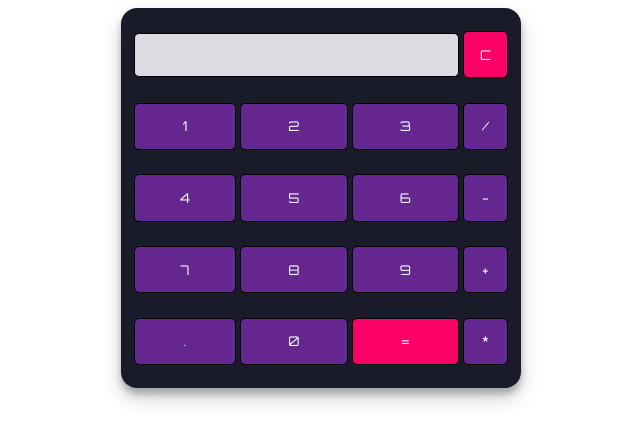
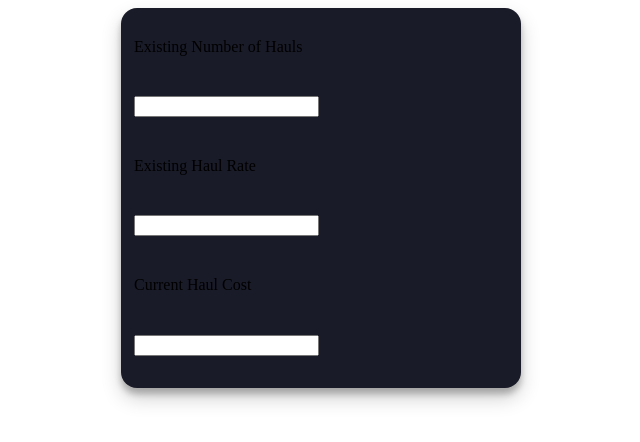
Before and after one commit to spoonemore/pagestest, a plain HTML site: page index.html in a window 1280 px wide. Shown: the whole page, without its empty margins (319-959 px from the left). Drawn offline with Linux system fonts and the light colour scheme.

Commit message:
Update index.html

```diff
--- a/index.html
+++ b/index.html
@@ -1,3 +1,4 @@
+
 <html lang="en">
 <head>
   <meta charset="utf-8">
@@ -9,41 +10,24 @@
 
 <table class="calculator" >
   <tr>
-    <td colspan="3"> <input class="display-box" type="text" id="result" disabled /> </td>
-
-    <!-- clearScreen() function clears all the values -->
-    <td> <input type="button" value="C" onclick="clearScreen()" id="btn" /> </td>
+    <td>Existing Number of Hauls</td>
   </tr>
   <tr>
-    <!-- display() function displays the value of clicked button -->
-    <td> <input type="button" value="1" onclick="display('1')" /> </td>
-    <td> <input type="button" value="2" onclick="display('2')" /> </td>
-    <td> <input type="button" value="3" onclick="display('3')" /> </td>
-    <td> <input type="button" value="/" onclick="display('/')" /> </td>
+    <td><input class="existing-haul-count-box" type="number" id="result" /></td>
+  </tr>
+ <tr>
+    <td>Existing Haul Rate</td>
   </tr>
   <tr>
-    <td> <input type="button" value="4" onclick="display('4')" /> </td>
-    <td> <input type="button" value="5" onclick="display('5')" /> </td>
-    <td> <input type="button" value="6" onclick="display('6')" /> </td>
-    <td> <input type="button" value="-" onclick="display('-')" /> </td>
+    <td><input class="existing-haul-cost-box" type="number" id="result" /></td>
+  </tr>
+
+ <tr>
+    <td>Current Haul Cost</td>
   </tr>
   <tr>
-    <td> <input type="button" value="7" onclick="display('7')" /> </td>
-    <td> <input type="button" value="8" onclick="display('8')" /> </td>
-    <td> <input type="button" value="9" onclick="display('9')" /> </td>
-    <td> <input type="button" value="+" onclick="display('+')" /> </td>
-  </tr>
-  <tr>
-    <td> <input type="button" value="." onclick="display('.')" /> </td>
-    <td> <input type="button" value="0" onclick="display('0')" /> </td>
-
-    <!-- calculate() function evaluates the mathematical expression -->
-    <td> <input type="button" value="=" onclick="calculate()" id="btn" /> </td>
-    <td> <input type="button" value="*" onclick="display('*')" /> </td>
+    <td><input class="existing-haul-cost-box" type="number" id="result" /></td>
   </tr>
 </table>
-
-<script type="text/javascript" src="script.js"></script>
-
 </body>
 </html>
```
